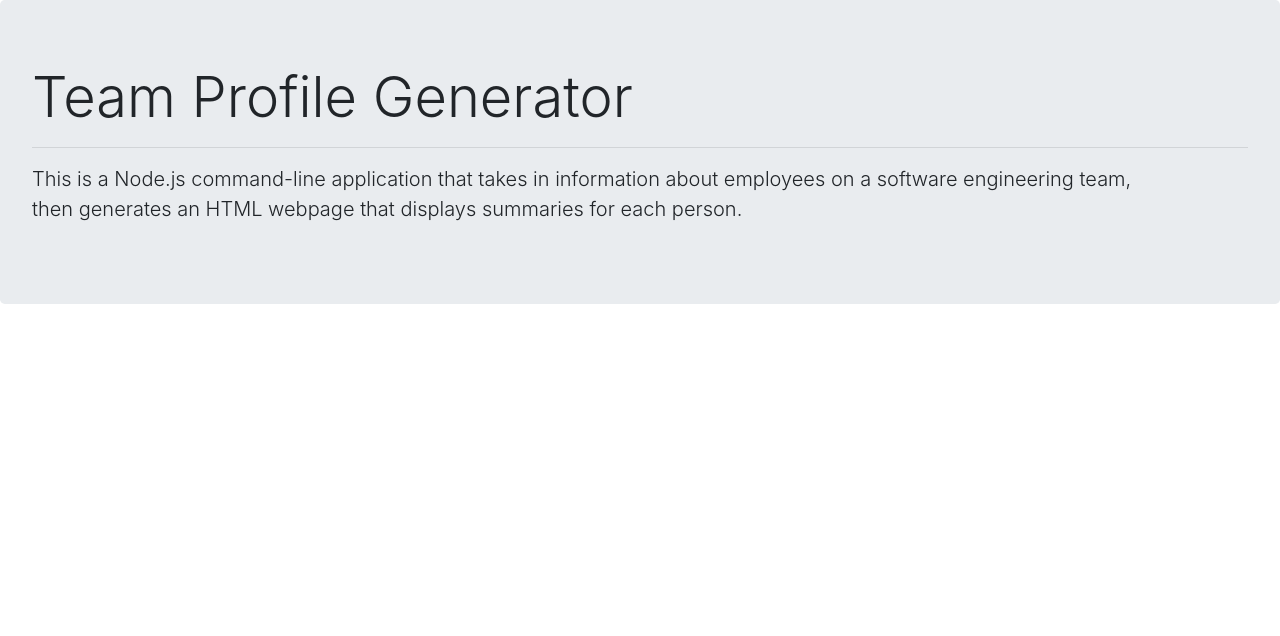
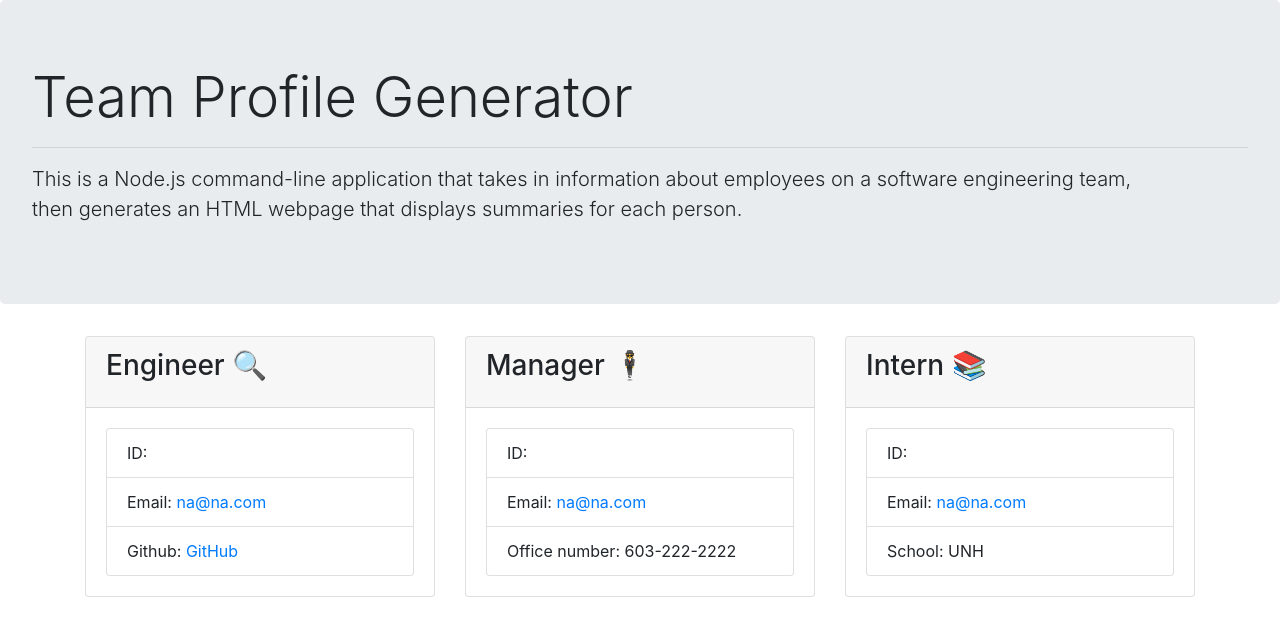
Before and after one commit to Laura-Bullek/Team-Profile-Generator, a plain HTML site: page dist/index.html in a window 1280 px wide. Drawn offline with nearby package versions, Linux system fonts and the light colour scheme.

Commit message:
Completed content and styling of Engineer, Manager and Intern cards

```diff
--- a/dist/index.html
+++ b/dist/index.html
@@ -13,13 +13,75 @@
 <body>
 
   <!-- Jumbotron heading -->
-
   <div class="jumbotron">
     <h1 class="display-4">Team Profile Generator</h1>
     <hr>
     <p class="lead">This is a Node.js command-line application that takes in information about employees on a software engineering team,
-      <br> then generates an HTML webpage that displays summaries for each person.  </p>
+      <br> then generates an HTML webpage that displays summaries for each person.
+    </p>
   </div>
+
+  <div class="container">
+    <div class="row">
+      <!-- Engineer card-->
+      <div class="col-md-4 d-flex justify-content-center">
+        <div class="card" style="width: 25rem;" id="engineer">
+          <!-- Card header-->
+          <div class="card-header">
+            <h3 class="card-title">Engineer 🔍</h3>
+          </div>
+          <!-- Card header-->
+          <div class="card-body">
+            <ul class="list-group">
+              <li class="list-group-item">ID: </li>
+              <li class="list-group-item">Email: <a href="mailto:#">na@na.com</a></li>
+              <li class="list-group-item">Github: <a href="https://github.com/#">GitHub</a></li>
+            </ul>
+          </div>
+        </div>
+      </div>
+
+        <!-- Manager card -->
+        <div class="col-md-4 d-flex justify-content-center">
+          <div class="card" style="width: 25rem;" id="manager">
+            <!-- Card header -->
+            <div class="card-header">
+              <h3 class="card-title"></i>Manager 🕴️</h3>
+            </div>
+            <!-- Card body -->
+            <div class="card-body">
+              <ul class="list-group">
+                <li class="list-group-item">ID: </li>
+                <li class="list-group-item">Email: <a href="mailto:#">na@na.com</a></li>
+                <li class="list-group-item">Office number: 603-222-2222</li>
+              </ul>
+            </div>
+          </div>
+        </div>
+
+        <!-- Intern card -->
+        <div class="col-md-4 d-flex justify-content-center">
+          <div class="card" style="width: 25rem;" id="intern">
+            <!-- Card header -->
+            <div class="card-header">
+                <h3 class="card-title"></i>Intern 📚</h3>
+            </div>
+            <!-- Card body -->
+            <div class="card-body">
+              <ul class="list-group">
+                <li class="list-group-item">ID: </li>
+                <li class="list-group-item">Email: <a href="mailto:#">na@na.com</a></li>
+                <li class="list-group-item">School: UNH</li>
+              </ul>
+            </div>
+          </div>
+        </div>
+      </div>
+    </div>
+  </div>
+
+
+
 
 <!-- Bootstrap JS and jQuery-->
 <script src="https://code.jquery.com/jquery-3.2.1.slim.min.js" integrity="sha384-KJ3o2DKtIkvYIK3UENzmM7KCkRr/rE9/Qpg6aAZGJwFDMVNA/GpGFF93hXpG5KkN" crossorigin="anonymous"></script>
```
